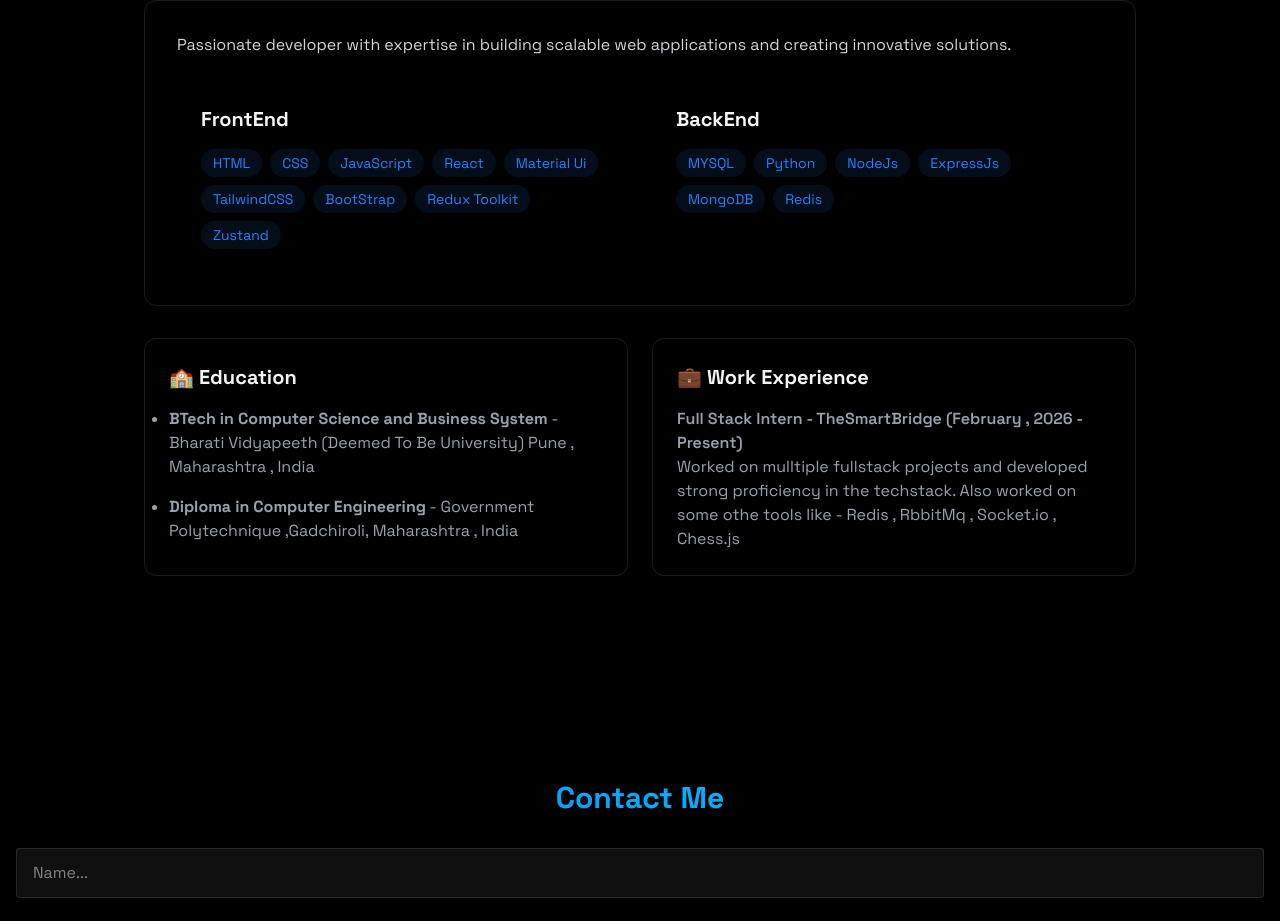
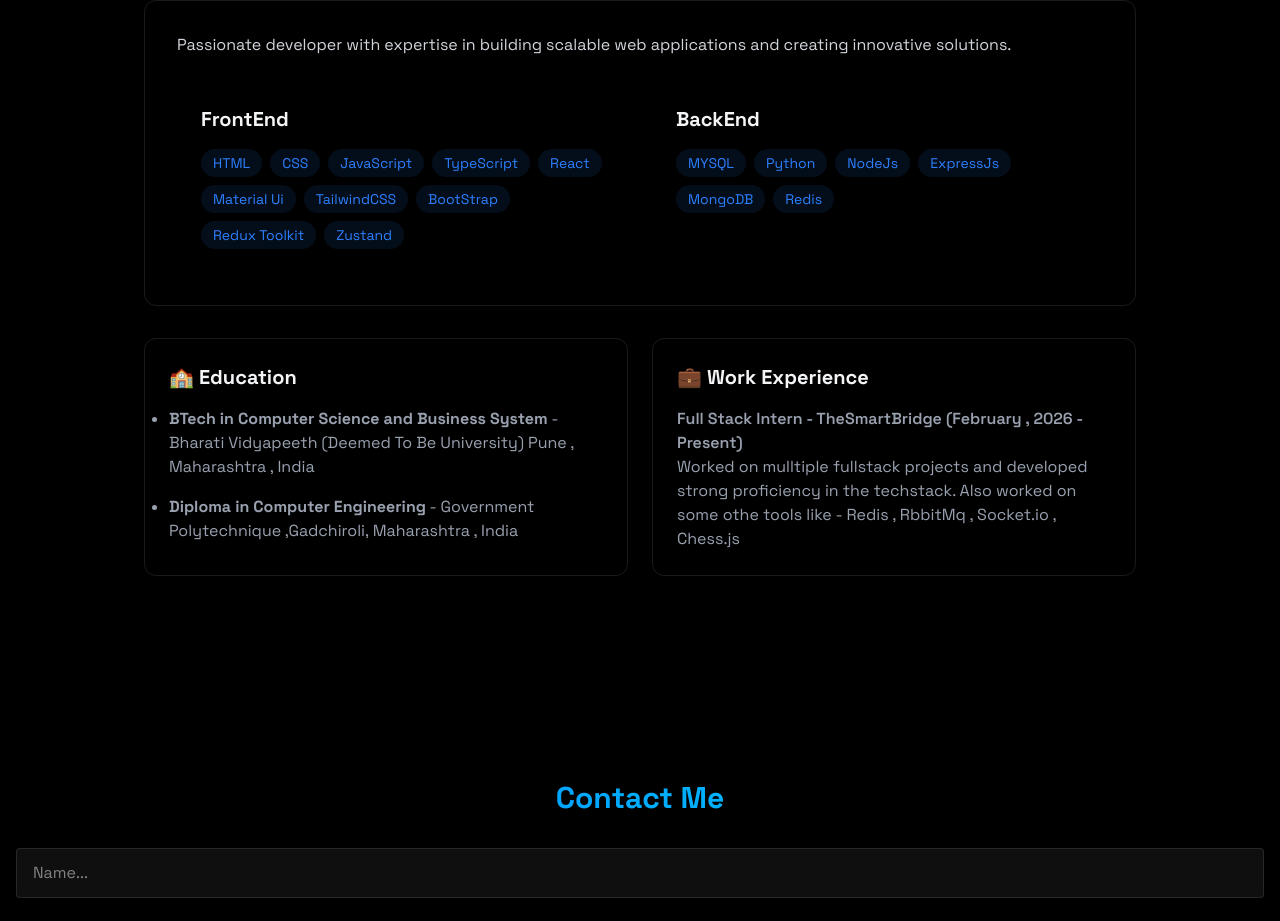
Before and after one commit to Mehulposh/My-Portfolio, a React (Vite) app: page / in a window 1280 px wide. Shown: the part 2178-3099 px from the top of the page. Built offline with nearby package versions, Linux system fonts and the light colour scheme.

Commit message:
Add TypeScript to frontend skills in About section

```diff
--- a/src/components/sections/About.jsx
+++ b/src/components/sections/About.jsx
@@ -4,6 +4,7 @@ export default function About() {
         'HTML',
         'CSS',
         'JavaScript',
+        'TypeScript',
         'React',
         'Material Ui',
         'TailwindCSS',
```
